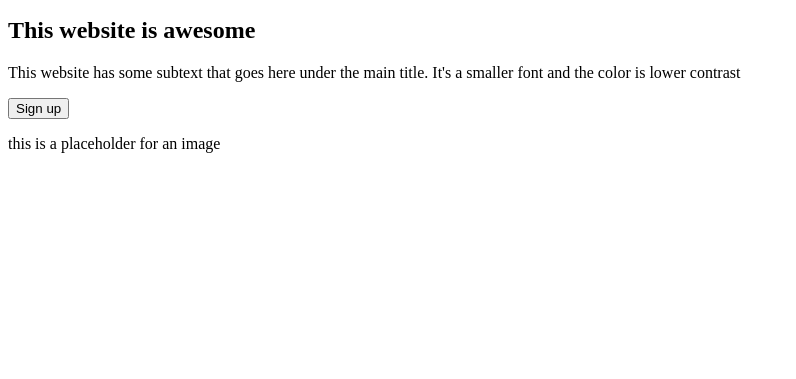
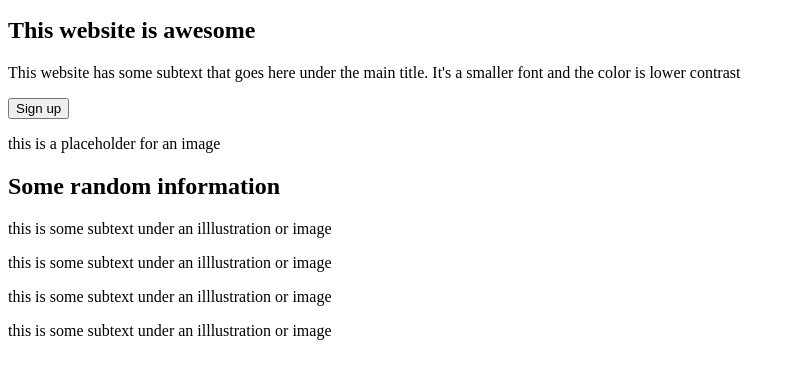
Before and after one commit to Praydchicken/odin-landing-page, a plain HTML site: page index.html in a window 1280 px wide. Shown: the part 137-516 px from the top of the page, without its empty margins (0-796 px from the left). Drawn offline with Linux system fonts and the light colour scheme.

Commit message:
feat: add cards section

```diff
--- a/index.html
+++ b/index.html
@@ -29,6 +29,28 @@
       </div>
     </section>
 
+    <section>
+      <h1>Some random information</h1>
+      <div>
+        <div>
+          <div></div>
+          <p>this is some subtext under an illlustration or image</p>
+        </div>
+        <div>
+          <div></div>
+          <p>this is some subtext under an illlustration or image</p>
+        </div>
+        <div>
+          <div></div>
+          <p>this is some subtext under an illlustration or image</p>
+        </div>
+        <div>
+          <div></div>
+          <p>this is some subtext under an illlustration or image</p>
+        </div>
+      </div>
+    </section>
+
 
   </main>
 </body>
```
